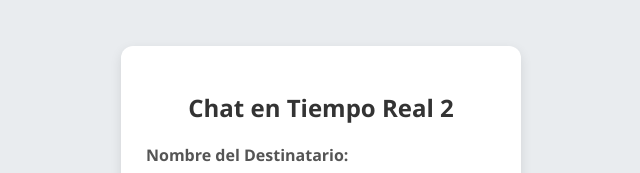
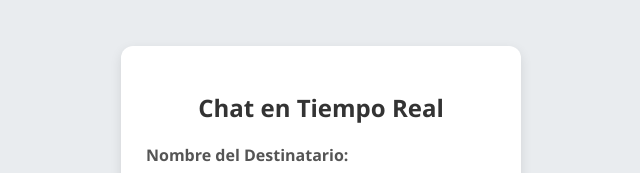
Before and after one commit to Bryan03A/InterfaceWEB, a website: page public/chat.html in a window 1280 px wide. Shown: the top 173 px of the page, without its empty margins (319-959 px from the left). Drawn offline with Linux system fonts and the light colour scheme.

Commit message:
Update chat.html

```diff
--- a/public/chat.html
+++ b/public/chat.html
@@ -9,7 +9,7 @@
 </head>
 <body>
     <div class="chat-container">
-        <h2>Chat en Tiempo Real 2</h2>
+        <h2>Chat en Tiempo Real</h2>
 
         <!-- Formulario para ingresar los usuarios -->
         <div id="user-form">
```
